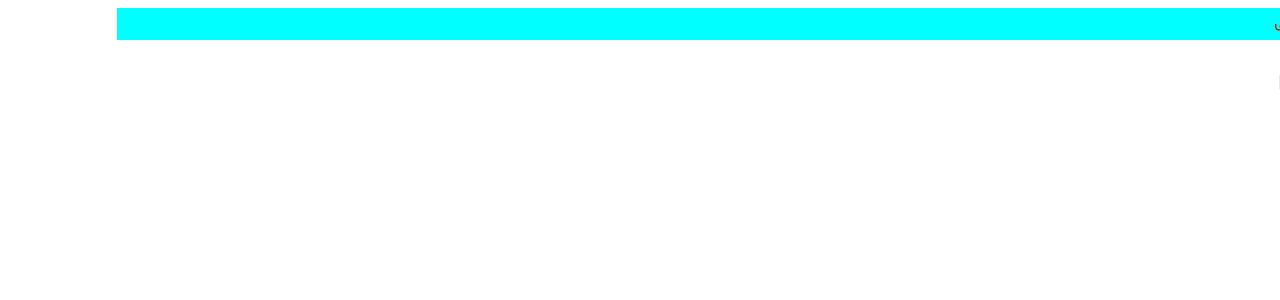
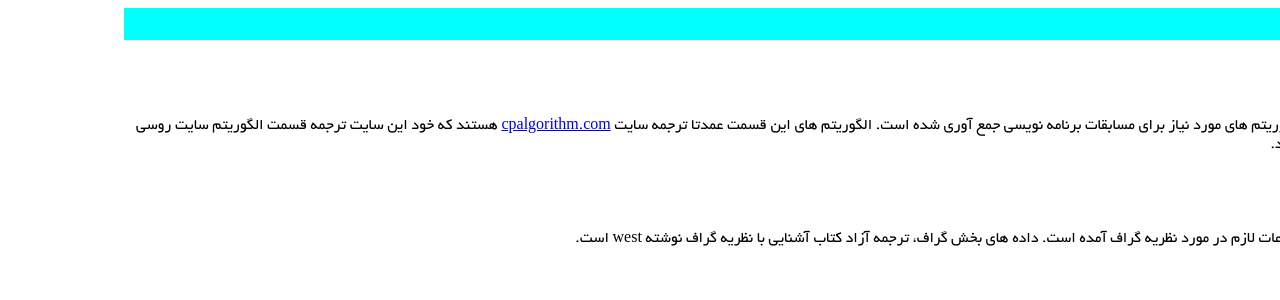
Before and after one commit to shaazzz/FarsiCP, a Jekyll site: the page built from wiki/index.md, in a window 1280 px wide. Shown: the top 300 px of the page. Built offline with Jekyll 4.4.1, drawn with Linux system fonts in a browser that asks for light colours; our own code applies the rules of GitHub Pages for plain Markdown files.

Commit message:
Update index.md

```diff
--- a/wiki/index.md
+++ b/wiki/index.md
@@ -3,4 +3,10 @@ layout: Default
 ---
 
 # [الگوریتم](algorithm)
+در این قسمت الگوریتم های مورد نیاز برای مسابقات برنامه نویسی جمع آوری شده است.
+الگوریتم های این قسمت عمدتا ترجمه سایت [cpalgorithm.com](cpalgorithm.com) هستند که خود این سایت
+ترجمه قسمت الگوریتم سایت روسی [emaxx.ru](emaxx.ru) می باشد.
+
 # [گراف](graph)
+در این قسمت اطلاعات لازم در مورد نظریه گراف آمده است.
+داده های بخش گراف، ترجمه آزاد کتاب آشنایی با نظریه گراف نوشته west است.
```
